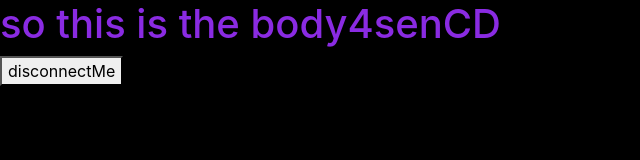
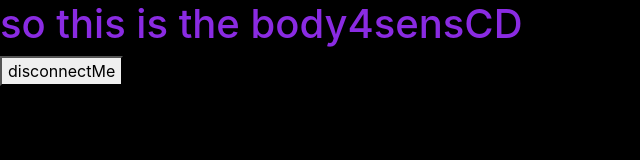
Before and after one commit to nerdstaunch/webgame, a plain HTML site: page client/index.html in a window 1280 px wide. Shown: the full height of the page, 0-640 px from the left. Drawn offline with nearby package versions, Linux system fonts and the light colour scheme; no server answers.

Commit message:
first feature push

```diff
--- a/client/index.html
+++ b/client/index.html
@@ -22,7 +22,7 @@
 </head>
 <body>
 
-    <h1>so this is the body4senCD</h1>
+    <h1>so this is the body4sensCD</h1>
 
     <button class="disconnectMe">disconnectMe</button>
 
```
Also changed, not shown: 1 other file.
